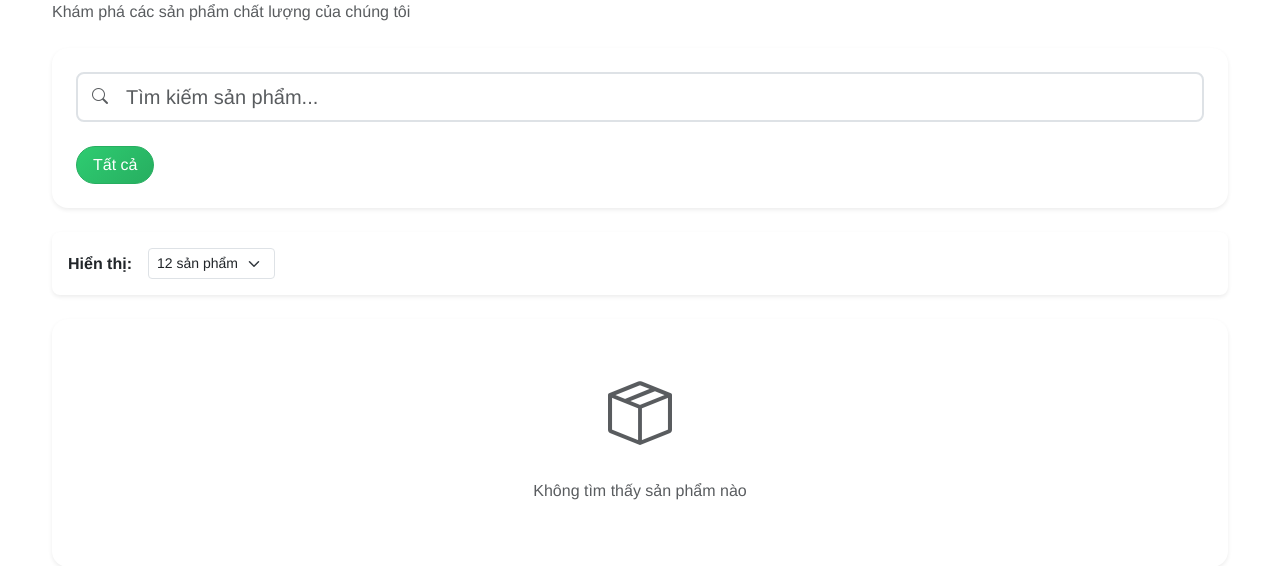
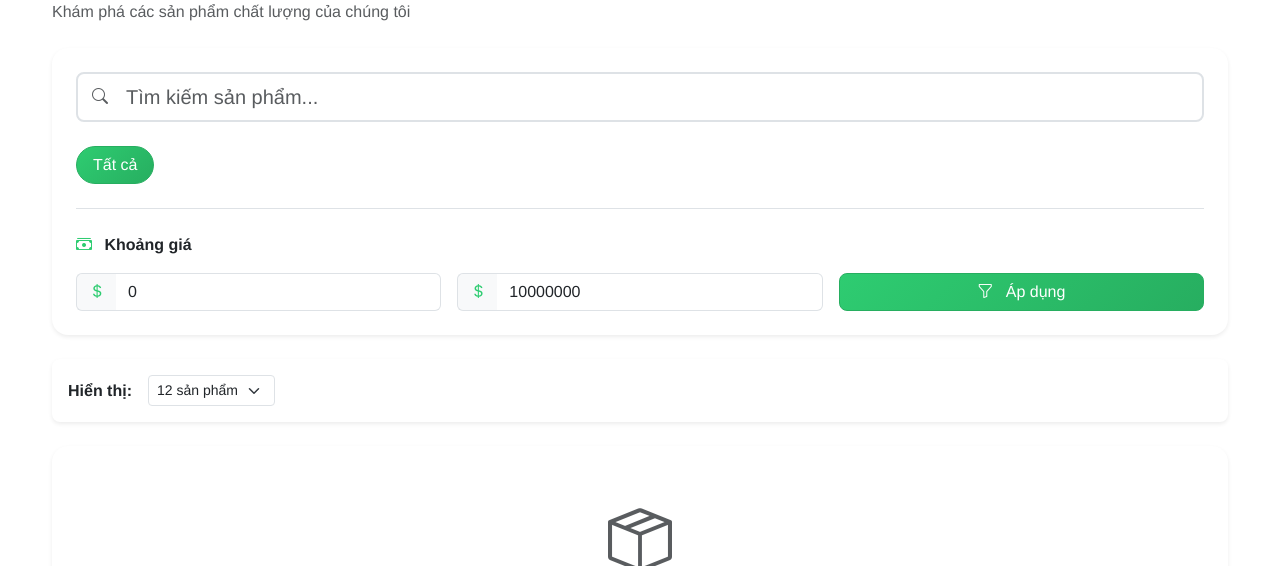
Before and after one commit to tongthanhdat009/BlazorApp, an ASP.NET Core app: page /products in a window 1280 px wide. Shown: the part 183-749 px from the top of the page. Run offline with ASP.NET Core 8, Linux system fonts and the light colour scheme; data that the repository does not hold is empty; style sheets or scripts are compiled from the project's sources.

Commit message:
sửa phần lọc giá sản phẩm

```diff
--- a/Pages/Products.razor
+++ b/Pages/Products.razor
@@ -31,7 +31,7 @@
                        @onkeyup="OnSearchKeyup" />
             </div>
             <!-- Category Filters -->
-            <div class="d-flex flex-wrap gap-2">
+            <div class="d-flex flex-wrap gap-2 mb-4">
                 <button class="btn @(string.IsNullOrEmpty(selectedCategoryName) ? "btn-success" : "btn-outline-secondary") rounded-pill px-3"
                         @onclick="() => FilterByCategory(null)">
                     Tất cả
@@ -43,6 +43,60 @@
                         @category.CategoryName
                     </button>
                 }
+            </div>
+
+            <!-- Price Range Slider -->
+            <div class="border-top pt-4">
+                <div class="d-flex justify-content-between align-items-center mb-3">
+                    <label class="fw-semibold text-dark mb-0">
+                        <i class="bi bi-cash-stack me-2 text-success"></i>
+                        Khoảng giá
+                    </label>
+                    @if (minPrice != globalMinPrice || maxPrice != globalMaxPrice)
+                    {
+                        <button class="btn btn-sm btn-outline-secondary rounded-pill" @onclick="ResetPriceFilter">
+                            <i class="bi bi-x-circle me-1"></i>
+                            Đặt lại
+                        </button>
+                    }
+                </div>
+
+                <div class="row g-3 align-items-center">
+                    <div class="col-md-4">
+                        <div class="input-group">
+                            <span class="input-group-text bg-light border-end-0">
+                                <i class="bi bi-currency-dollar text-success"></i>
+                            </span>
+                            <input type="number" class="form-control border-start-0"
+                                   placeholder="Tối thiểu"
+                                   @bind="minPrice"
+                                   @bind:event="oninput"
+                                   @onchange="OnPriceChanged"
+                                   min="@globalMinPrice"
+                                   max="@maxPrice" />
+                        </div>
+                    </div>
+                    <div class="col-md-4">
+                        <div class="input-group">
+                            <span class="input-group-text bg-light border-end-0">
+                                <i class="bi bi-currency-dollar text-success"></i>
+                            </span>
+                            <input type="number" class="form-control border-start-0"
+                                   placeholder="Tối đa"
+                                   @bind="maxPrice"
+                                   @bind:event="oninput"
+                                   @onchange="OnPriceChanged"
+                                   min="@minPrice"
+                                   max="@globalMaxPrice" />
+                        </div>
+                    </div>
+                    <div class="col-md-4">
+                        <button class="btn btn-success w-100 rounded-3" @onclick="ApplyFilters">
+                            <i class="bi bi-funnel me-2"></i>
+                            Áp dụng
+                        </button>
+                    </div>
+                </div>
             </div>
         </div>
     </div>
@@ -247,6 +301,10 @@
         border-color: #2ecc71;
         box-shadow: 0 0 0 0.25rem rgba(46, 204, 113, 0.15);
     }
+
+    .input-group-text {
+        background-color: #f8f9fa;
+    }
 </style>
 
 @code {
@@ -258,6 +316,12 @@
     private string searchKeyword = "";
     private string? selectedCategoryName = null;
     private System.Threading.Timer? searchTimer;
+
+    // Price Range
+    private decimal minPrice = 0;
+    private decimal maxPrice = 10000000;
+    private decimal globalMinPrice = 0;
+    private decimal globalMaxPrice = 10000000;
 
     // Pagination
     private int currentPage = 1;
@@ -274,8 +338,21 @@
         isLoading = true;
         try
         {
-            products = await ProductService.GetAllProductsAsync();
+            var allProducts = await ProductService.GetAllProductsAsync();
+            // Filter out deleted products
+            products = allProducts.Where(p => !p.Deleted).ToList();
+
             categories = await ProductService.GetAllCategoriesAsync();
+
+            // Calculate global min/max prices from available products
+            if (products.Any())
+            {
+                globalMinPrice = products.Min(p => p.Price);
+                globalMaxPrice = products.Max(p => p.Price);
+                minPrice = globalMinPrice;
+                maxPrice = globalMaxPrice;
+            }
+
             filteredProducts = products;
             UpdatePagination();
         }
@@ -330,6 +407,11 @@
                 .ToList();
         }
 
+        // Filter by price range
+        filteredProducts = filteredProducts
+            .Where(p => p.Price >= minPrice && p.Price <= maxPrice)
+            .ToList();
+
         // Sort: In stock items first, then out of stock
         filteredProducts = filteredProducts
             .OrderByDescending(p => p.IsInStock)
@@ -367,6 +449,23 @@
         Navigation.NavigateTo($"/products/{productId}");
     }
 
+    private void OnPriceChanged()
+    {
+        // Ensure min is not greater than max
+        if (minPrice > maxPrice)
+        {
+            minPrice = maxPrice;
+        }
+        StateHasChanged();
+    }
+
+    private void ResetPriceFilter()
+    {
+        minPrice = globalMinPrice;
+        maxPrice = globalMaxPrice;
+        ApplyFilters();
+    }
+
     public void Dispose()
     {
         searchTimer?.Dispose();
```
